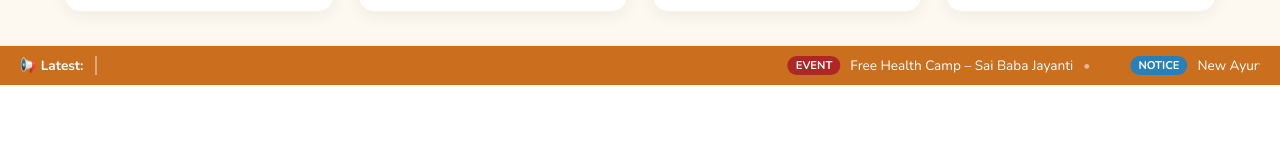
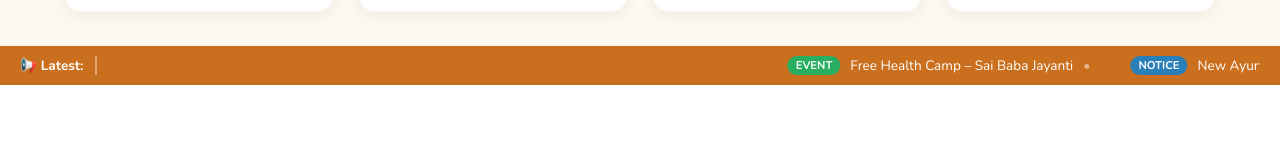
Before and after one commit to Amitdhamal/ShreeSaiHospital, an Angular app: page / in a window 1280 px wide. Shown: the part 976-1122 px from the top of the page. Built offline with nearby package versions, Linux system fonts and the light colour scheme; a web font is replaced by a local one.

Commit message:
Om sai Ram:2

```diff
--- a/src/app/components/home/home.component.scss
+++ b/src/app/components/home/home.component.scss
@@ -176,7 +176,7 @@
 .ticker-badge {
   padding: 2px 8px; border-radius: 10px; font-size: 0.7rem; font-weight: 700; text-transform: uppercase;
 }
-.ticker-badge.event { background: #ae2727; }
+.ticker-badge.event { background: #27ae60; }
 .ticker-badge.notice { background: #2980b9; }
 .ticker-badge.holiday { background: #8e44ad; }
 
@@ -325,7 +325,7 @@
   border: 1px solid var(--saffron-light);
   border-left-width: 5px;
 }
-.notice-card.event { border-left-color: #ff0000; }
+.notice-card.event { border-left-color: #27ae60; }
 .notice-card.notice { border-left-color: #2980b9; }
 .notice-card.holiday { border-left-color: #8e44ad; }
 
@@ -335,7 +335,7 @@
   padding: 3px 10px; border-radius: 12px;
   font-size: 0.72rem; font-weight: 700; text-transform: uppercase; color: #fff;
 }
-.notice-badge.event { background: #ff0000; }
+.notice-badge.event { background: #27ae60; }
 .notice-badge.notice { background: #2980b9; }
 .notice-badge.holiday { background: #8e44ad; }
 
```
